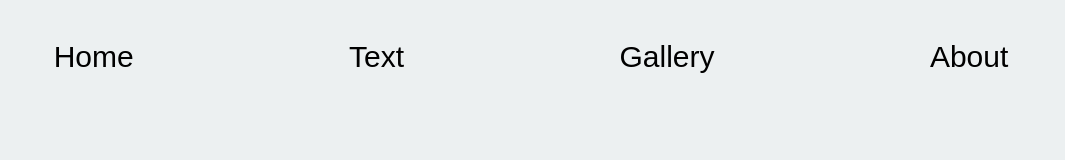
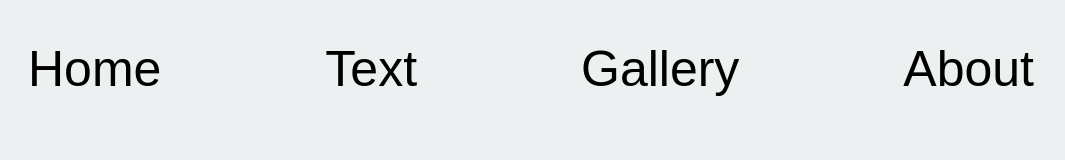
Before and after one commit to solarstation/solarstation.github.io, a plain HTML site: page index.htm in a window 1280 px wide. Shown: the whole page, without its empty margins (109-1174 px from the left). Drawn offline with Linux system fonts and the light colour scheme; a web font is replaced by a local one.

Commit message:
Add files via upload

```diff
--- a/css/adaptive.css
+++ b/css/adaptive.css
@@ -1,6 +1,9 @@
 @media (min-width: 768px) {
 	.wrap-site {
     	width: 750px;
+	}
+	.site-header a {
+		font-size: 30px;
 	}
 }
 
@@ -8,10 +11,16 @@
   	.wrap-site {
     	width: 970px;
   	}
+ 	.site-header a {
+		font-size: 40px;
+	}
 }
 
 @media (min-width: 1200px) {
 	.wrap-site {
     	width: 1170px;
   	}
+ 	.site-header a {
+		font-size: 50px;
+	}
 }
--- a/css/styles.css
+++ b/css/styles.css
@@ -15,7 +15,6 @@ body {
 
 .site-header a {
 	color: black;
-	font-size: 30px;
 }
 
 .site-header a:hover {
```
